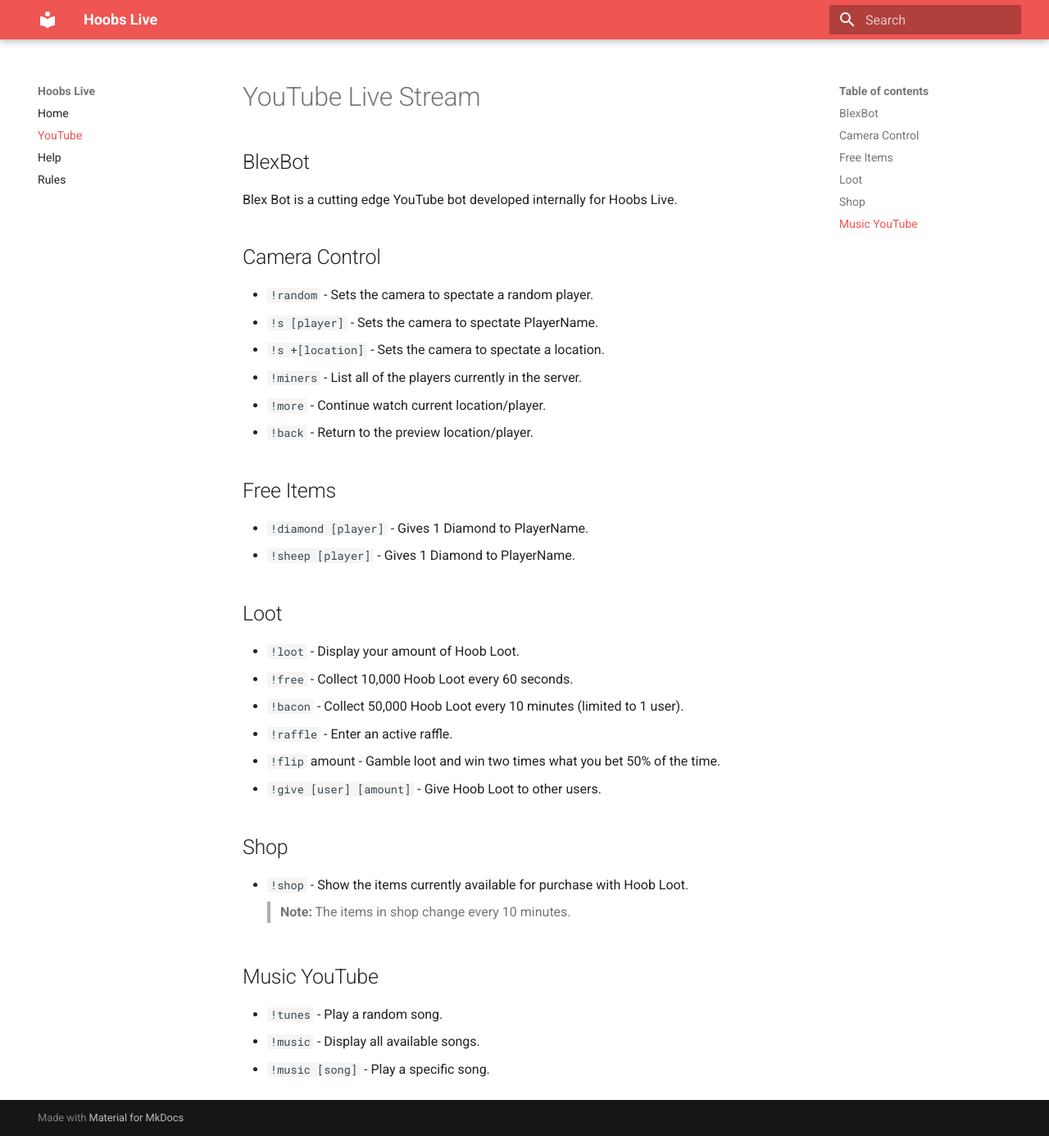
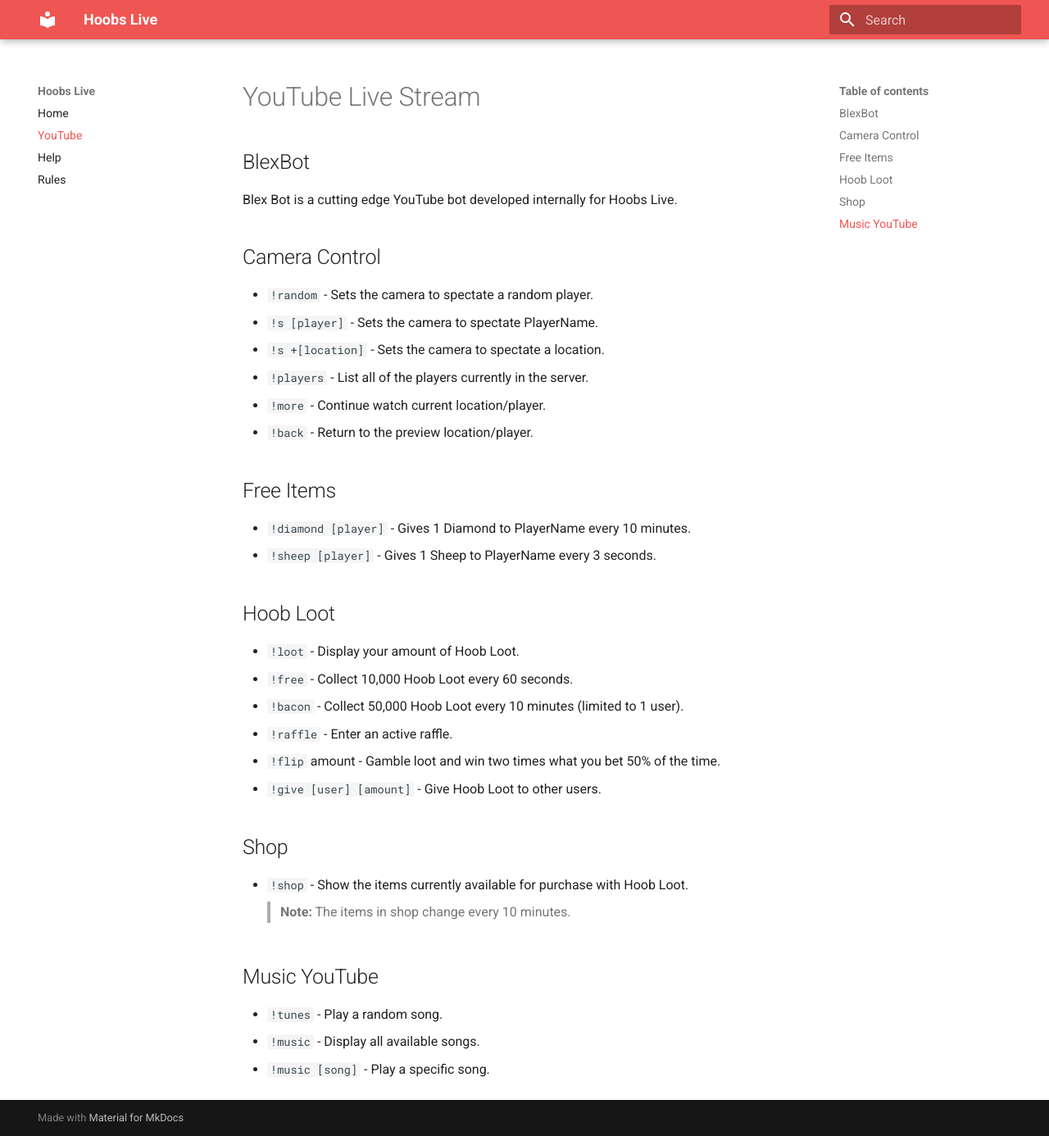
Before and after one commit to cunhar/hoobs-live-docs, an MkDocs documentation site: the page built from docs/youtube/index.md, in a window 1280 px wide and 1386 px high. Shown: the whole window at 82% size. Built offline with MkDocs 1.6.1 and Material for MkDocs 9.7.7, drawn with Linux system fonts in a browser that asks for light colours.

Commit message:
Fixed things :D

```diff
--- a/docs/youtube/index.md
+++ b/docs/youtube/index.md
@@ -7,15 +7,15 @@ Blex Bot is a cutting edge YouTube bot developed internally for Hoobs Live.
 * `!random` - Sets the camera to spectate a random player.
 * `!s [player]` - Sets the camera to spectate PlayerName.
 * `!s +[location]` - Sets the camera to spectate a location.
-* `!miners` - List all of the players currently in the server.
+* `!players` - List all of the players currently in the server.
 * `!more` - Continue watch current location/player.
 * `!back` - Return to the preview location/player.
 
 ## Free Items
-* `!diamond [player]` - Gives 1 Diamond to PlayerName.
-* `!sheep [player]` - Gives 1 Diamond to PlayerName.
+* `!diamond [player]` - Gives 1 Diamond to PlayerName every 10 minutes.
+* `!sheep [player]` - Gives 1 Sheep to PlayerName every 3 seconds.
 
-## Loot
+## Hoob Loot
 * `!loot` - Display your amount of Hoob Loot.
 * `!free` - Collect 10,000 Hoob Loot every 60 seconds.
 * `!bacon` - Collect 50,000 Hoob Loot every 10 minutes (limited to 1 user).
```
Also changed, not shown: docs/help/connecting.md (+3 -1 lines), docs/index.md (+4 -1 lines), docs/rules/community.md (+4 -0 lines), docs/rules/index.md (+4 -0 lines), docs/img/connect.png (added), mkdocs.yml (line endings or trailing spaces).
